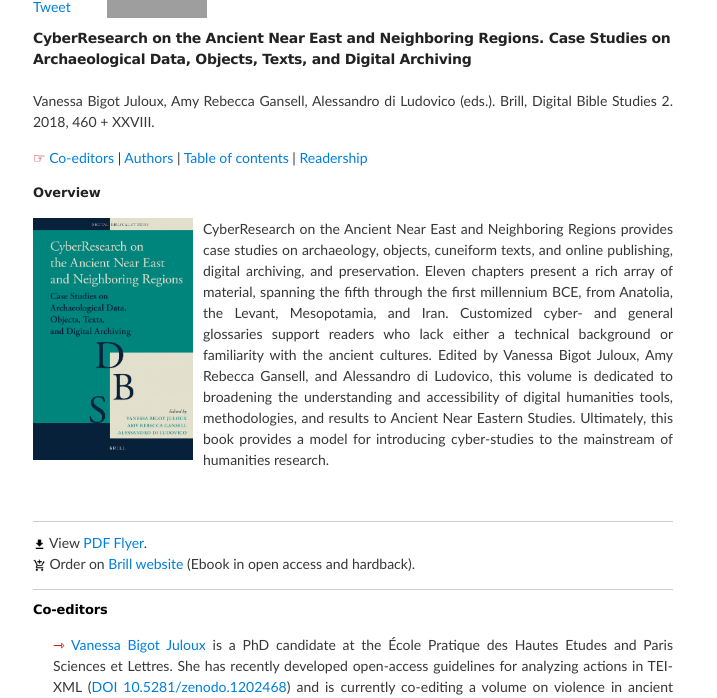
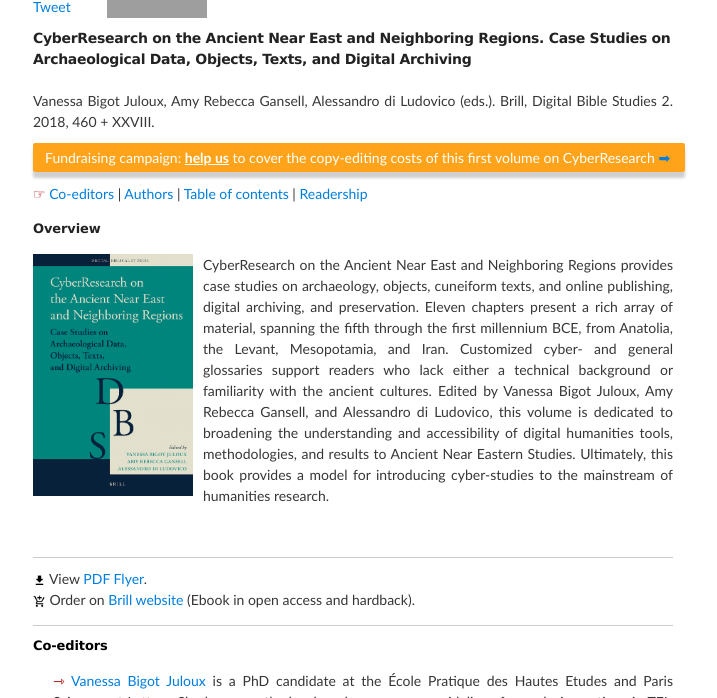
Before and after one commit to vbigot-juloux/ane-research-humanities, a Jekyll site: the page built from docs/CyberResearch-vol1.md, in a window 1280 px wide and 900 px high, cut to the strip 202-900 px from the top of the window. Shown: the whole strip, without its empty margins (287-1004 px from the left). Built offline with Jekyll 4.4.1, drawn with Linux system fonts in a browser that asks for light colours; comment, search, counter and statistics services are not loaded; the repository's description, which GitHub fills in, is left out; grey boxes are pictures that could not be loaded.

Commit message:
Update CyberResearch-vol1.md

```diff
--- a/docs/CyberResearch-vol1.md
+++ b/docs/CyberResearch-vol1.md
@@ -15,6 +15,12 @@ layout: default
 
 <h2> CyberResearch on the Ancient Near East and Neighboring Regions. Case Studies on Archaeological Data, Objects, Texts, and Digital Archiving</h2>
 Vanessa Bigot Juloux, Amy Rebecca Gansell, Alessandro di Ludovico (eds.). Brill, Digital Bible Studies 2. 2018, 460 +  XXVIII.<br />
+
+<span id="fund-home">
+       <!--<img src="assets/outline_message_black_18dp.png" style="border:0; -webkit-box-shadow: 0 0 0; width: 2%"/>-->
+      Fundraising campaign: <a href="" target="_blank" style="color:white; font-weight: 600; text-decoration: underline">help us</a> to cover the copy-editing costs of this first volume on CyberResearch <a href="" target="_blank">&#10145;</a>
+<br />
+
 
 <span style="border: 0">
 	<span style="color:#b30000; font-size: 14px;">&#9758;</span> <a href="#eds">Co-editors</a> | <a href="#authors">Authors</a> | <a href="#table-content">Table of contents</a> | <a href="#readership">Readership</a>
```
